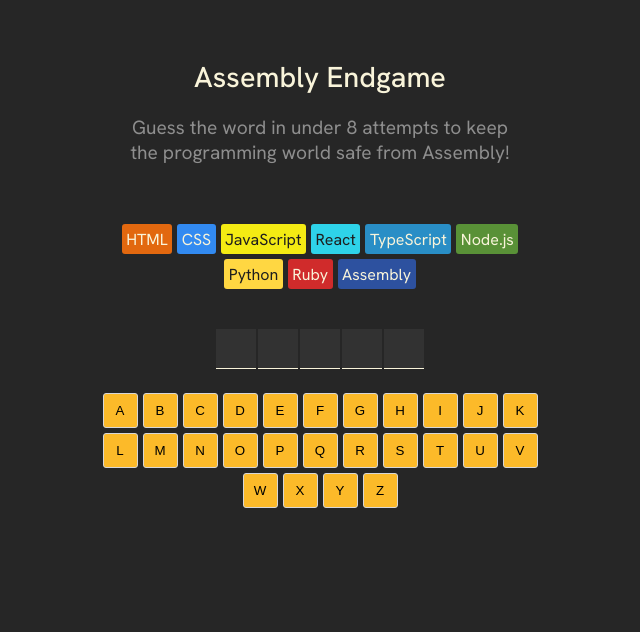
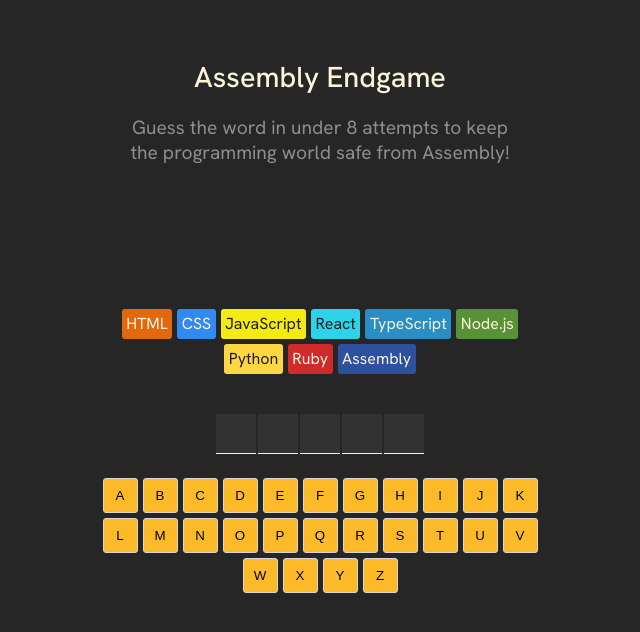
Before and after one commit to Umar71-Developer/Assembly-game, a React (Vite) app: page / in a window 1280 px wide. Shown: the top 632 px of the page, without its empty margins (320-960 px from the left). Built offline with nearby package versions, Linux system fonts and the light colour scheme.

Commit message:
The Assembly-Endgame is about 70% completed

```diff
--- a/src/App.jsx
+++ b/src/App.jsx
@@ -1,6 +1,7 @@
 import  { useState } from 'react'
 import { languages } from "./languages"
 import clsx from 'clsx';
+import { getFarewellText } from "./utils"
 
 function AssemblyEndGame() {
   //state values
@@ -12,11 +13,14 @@
   const alphabet = "abcdefghijklmnopqrstuvwxyz"
 
   const wrongguessedLetters = guessedWord.filter((letter) => !currentWord.includes(letter)).length
-  console.log(wrongguessedLetters)
+
 
   const isGameWon = currentWord.split("").every((letter) => guessedWord.includes(letter));
   const isGameLost = wrongguessedLetters >= languages.length -1 ;
   const isGameOver = isGameWon || isGameLost;
+  const lastGuessedletter = guessedWord[guessedWord.length -1]
+  const lastIncorrectLetter = lastGuessedletter && !currentWord.includes(lastGuessedletter)
+  console.log(lastIncorrectLetter)
 
    function addToKeyboard(letter) {
       setGuessedWord(prevLetter => {
@@ -38,10 +42,11 @@
       const isWrong = isGuessed && !currentWord.includes(letter)
       const className = clsx({
         correct : iscorrect,
-        wrong : isWrong
+        wrong : isWrong,
+
       })
       return(
-        <button onClick={() => addToKeyboard(letter)} key={index} className={className}>{letter.toUpperCase()}</button>
+        <button onClick={() => addToKeyboard(letter)} disabled={isGameOver} key={index} className={className}>{letter.toUpperCase()}</button>
       )
    })
 
@@ -60,12 +65,14 @@
 
   const gameStatusClass = clsx("winner-text",
     {won : isGameWon,
-    loose : isGameLost}
+    loose : isGameLost,
+    farewell: !isGameOver && lastIncorrectLetter
+  }
   )
 
   function renderGameStatus() {
-    if (!isGameOver) {
-        return null
+    if (!isGameOver && lastIncorrectLetter) {
+        return <p className='farewell-message'>{getFarewellText(languages[lastIncorrectLetter -1].name)}</p>
     }
 
     if (isGameWon) {
@@ -75,13 +82,16 @@
                 <p>Well done! 🎉</p>
             </>
         )
-    } else {
+    }
+     if(isGameLost){
         return (
             <>
                 <h2>Game over!</h2>
                 <p>You lose! Better start learning Assembly 😭</p>
             </>
         )
+    }else{
+      return null
     }
 }
 
--- a/src/index.css
+++ b/src/index.css
@@ -29,12 +29,12 @@
 .winner-text{
     margin-inline: auto;
     width: 27.5rem;
-    /* height: 5.3rem; */
+    height: 5.3rem;
     max-width: 400px;
-
     display: flex;
     flex-direction: column;
     align-items: center;
+    justify-content: center;
     border-radius: 6px;
 }
 .winner-text>h2{
@@ -52,6 +52,14 @@
 }
 section.winner-text.won{
     background-color: #10A95B;
+}
+section.winner-text.farewell {
+    background-color: #7A5EA7;
+    border: 1px dashed #323232;
+}
+section.winner-text > p.farewell-message {
+    font-style: italic;
+    font-weight: 400;
 }
 section.language-chips{
     margin-inline: auto;
@@ -117,6 +125,10 @@
     border-radius: 3px;
     cursor: pointer;
 }
+section.keyboard > button:disabled{
+    cursor: not-allowed;
+    opacity: 0.6
+}
 section.keyboard > button.correct {
     background-color: #10A95B;
 }
--- /dev/null
+++ b/src/utils.js
@@ -0,0 +1,19 @@
+export function getFarewellText(language) {
+    const options = [
+        `Farewell, ${language}`,
+        `Adios, ${language}`,
+        `R.I.P., ${language}`,
+        `We'll miss you, ${language}`,
+        `Oh no, not ${language}!`,
+        `${language} bites the dust`,
+        `Gone but not forgotten, ${language}`,
+        `The end of ${language} as we know it`,
+        `Off into the sunset, ${language}`,
+        `${language}, it's been real`,
+        `${language}, your watch has ended`,
+        `${language} has left the building`
+    ];
+
+    const randomIndex = Math.floor(Math.random() * options.length);
+    return options[randomIndex];
+}
```
